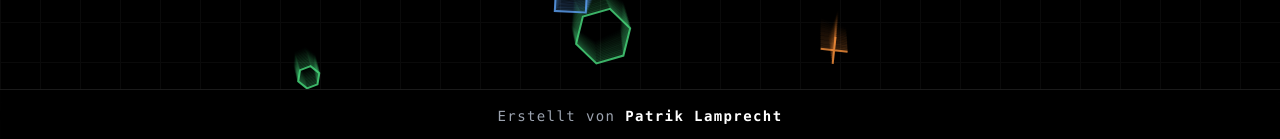
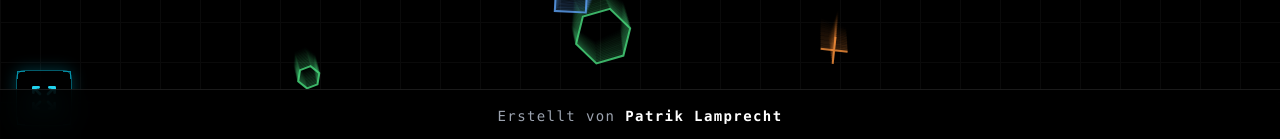
Before and after one commit to MrBuubles007/TerraLink-Game, a React (Vite) app in the folder client/: page / in a window 1280 px wide. Shown: the part 658-797 px from the top of the page. Built offline with nearby package versions, Linux system fonts and the light colour scheme; no server answers.

Commit message:
Feat: Added Cyberpunk Fullscreen button to Main Menu

```diff
--- /dev/null
+++ b/client/src/components/ui/FullScreenButton.jsx
@@ -0,0 +1,110 @@
+import React, { useState, useEffect } from 'react';
+
+export default function FullScreenButton() {
+    const [isFullscreen, setIsFullscreen] = useState(false);
+    const [isSupported, setIsSupported] = useState(true);
+
+    useEffect(() => {
+        // Check if fullscreen is supported at all
+        const doc = document;
+        const enabled = doc.fullscreenEnabled || doc.webkitFullscreenEnabled || doc.mozFullScreenEnabled || doc.msFullscreenEnabled;
+        if (!enabled && !doc.webkitFullscreenEnabled) { // Double check for strict iOS
+            // Some iOS vers report false but might allow it on ipad?
+            // Usually iOS safari simply returns false for enabled.
+            // We'll keep it visible but it might do nothing on iPhone.
+            // Let's rely on the method existing.
+        }
+
+        const handleChange = () => {
+            const doc = document;
+            const isFull = !!(doc.fullscreenElement || doc.webkitFullscreenElement || doc.mozFullScreenElement || doc.msFullscreenElement);
+            setIsFullscreen(isFull);
+        };
+
+        const events = [
+            'fullscreenchange',
+            'webkitfullscreenchange',
+            'mozfullscreenchange',
+            'MSFullscreenChange'
+        ];
+
+        events.forEach(event => document.addEventListener(event, handleChange));
+        return () => events.forEach(event => document.removeEventListener(event, handleChange));
+    }, []);
+
+    const toggleFullscreen = async () => {
+        const doc = document;
+        const elem = doc.documentElement;
+
+        try {
+            if (!isFullscreen) {
+                if (elem.requestFullscreen) {
+                    await elem.requestFullscreen();
+                } else if (elem.webkitRequestFullscreen) { /* Safari */
+                    await elem.webkitRequestFullscreen();
+                } else if (elem.msRequestFullscreen) { /* IE11 */
+                    await elem.msRequestFullscreen();
+                } else if (elem.mozRequestFullScreen) { /* Firefox */
+                    await elem.mozRequestFullScreen();
+                } else {
+                    alert("Ihr Browser unterstützt leider keinen Vollbildmodus.");
+                }
+            } else {
+                if (doc.exitFullscreen) {
+                    await doc.exitFullscreen();
+                } else if (doc.webkitExitFullscreen) { /* Safari */
+                    await doc.webkitExitFullscreen();
+                } else if (doc.msExitFullscreen) { /* IE11 */
+                    await doc.msExitFullscreen();
+                } else if (doc.mozCancelFullScreen) { /* Firefox */
+                    await doc.mozCancelFullScreen();
+                }
+            }
+        } catch (err) {
+            console.error("Fullscreen error:", err);
+            // Fallback UI or specific iOS message
+            if (navigator.userAgent.match(/iPhone|iPad|iPod/i)) {
+                alert("Auf iOS Safari bitte 'Teilen' -> 'Zum Home-Bildschirm' nutzen für Vollbild.");
+            }
+        }
+    };
+
+    return (
+        <button
+            onClick={toggleFullscreen}
+            className={`
+                fixed bottom-4 left-4 z-50
+                flex items-center justify-center
+                w-12 h-12 md:w-14 md:h-14
+                bg-black/40 backdrop-blur-md
+                border border-cyan-500/50 hover:border-cyan-400
+                text-cyan-400 hover:text-cyan-200
+                rounded-lg shadow-[0_0_15px_rgba(6,182,212,0.3)]
+                transition-all duration-300
+                hover:shadow-[0_0_25px_rgba(6,182,212,0.5)]
+                hover:scale-105 active:scale-95
+                group
+            `}
+            title={isFullscreen ? "Vollbild beenden" : "Vollbildmodus"}
+        >
+            {/* Cyberpunk corner accents */}
+            <span className="absolute top-0 left-0 w-2 h-2 border-t border-l border-cyan-500 opacity-70 group-hover:opacity-100 transition-opacity" />
+            <span className="absolute top-0 right-0 w-2 h-2 border-t border-r border-cyan-500 opacity-70 group-hover:opacity-100 transition-opacity" />
+            <span className="absolute bottom-0 left-0 w-2 h-2 border-b border-l border-cyan-500 opacity-70 group-hover:opacity-100 transition-opacity" />
+            <span className="absolute bottom-0 right-0 w-2 h-2 border-b border-r border-cyan-500 opacity-70 group-hover:opacity-100 transition-opacity" />
+
+            {/* Icon */}
+            {isFullscreen ? (
+                // Minimize Icon
+                <svg xmlns="http://www.w3.org/2000/svg" className="w-6 h-6 md:w-8 md:h-8" fill="none" viewBox="0 0 24 24" stroke="currentColor">
+                    <path strokeLinecap="round" strokeLinejoin="round" strokeWidth={2} d="M9 9L4 4m0 0l5 0m-5 0l0 5M15 9l5-5m0 0l-5 0m5 0l0 5M9 15l-5 5m0 0l5 0m-5 0l0-5M15 15l5 5m0 0l-5 0m5 0l0-5" />
+                </svg>
+            ) : (
+                // Maximize Icon
+                <svg xmlns="http://www.w3.org/2000/svg" className="w-6 h-6 md:w-8 md:h-8" fill="none" viewBox="0 0 24 24" stroke="currentColor">
+                    <path strokeLinecap="round" strokeLinejoin="round" strokeWidth={2} d="M4 8V4m0 0h4M4 4l5 5m11-1V4m0 0h-4m4 0l-5 5M4 16v4m0 0h4m-4 0l5-5m11 5l-5-5m5 5v-4m0 4h-4" />
+                </svg>
+            )}
+        </button>
+    );
+}
--- a/client/src/pages/Home.jsx
+++ b/client/src/pages/Home.jsx
@@ -4,6 +4,8 @@ import { useGame } from '../context/GameContext';
 import { GlassCard } from '../components/ui/GlassCard';
 
 import AnimatedLogo from '../components/ui/AnimatedLogo';
+
+import FullScreenButton from '../components/ui/FullScreenButton';
 
 export default function Home() {
     const [name, setName] = useState('');
@@ -44,6 +46,9 @@ export default function Home() {
                     <a href="/admin" className="text-xs text-gray-500 hover:text-gray-300">Admin Login</a>
                 </div>
             </GlassCard>
+
+            {/* Universal Fullscreen Button */}
+            <FullScreenButton />
         </div>
     );
 }
```
